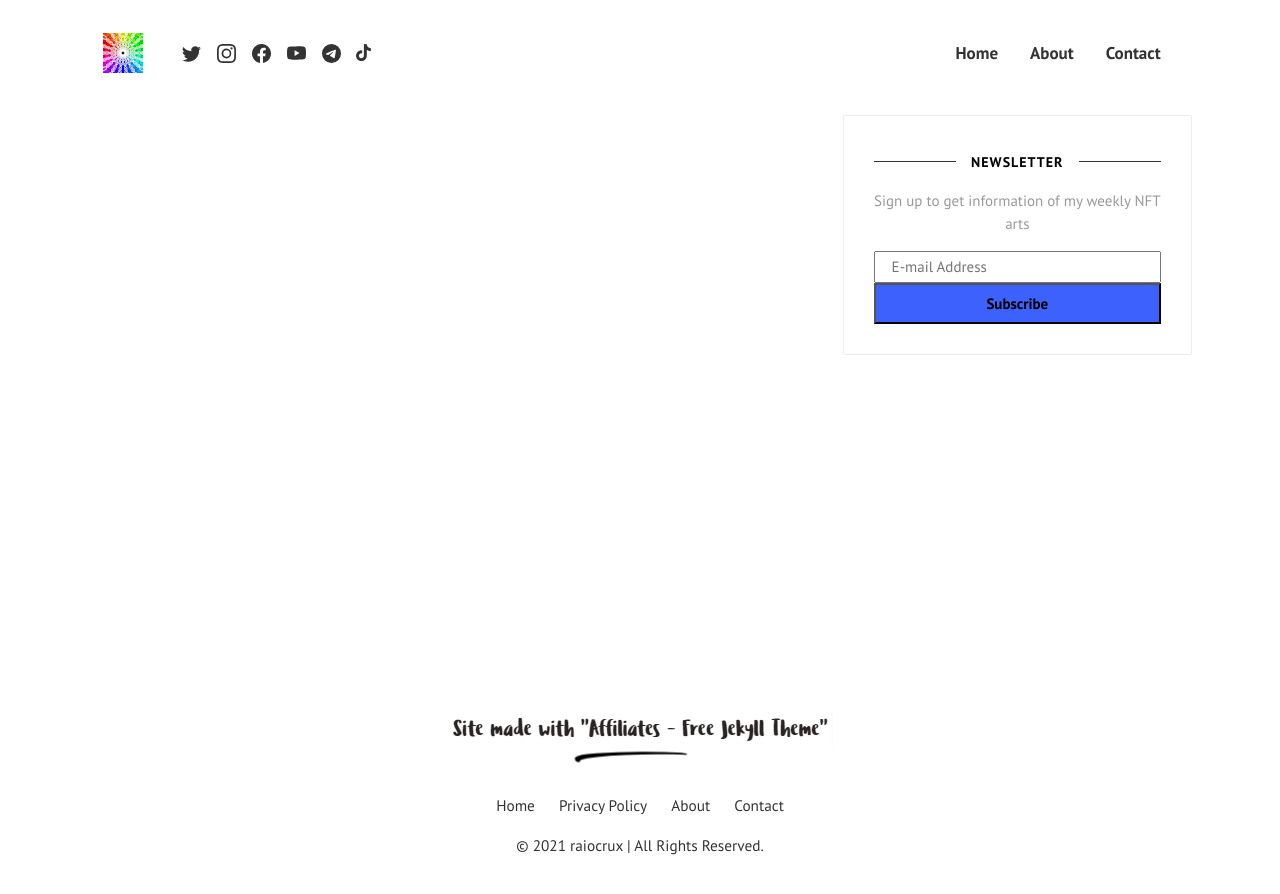
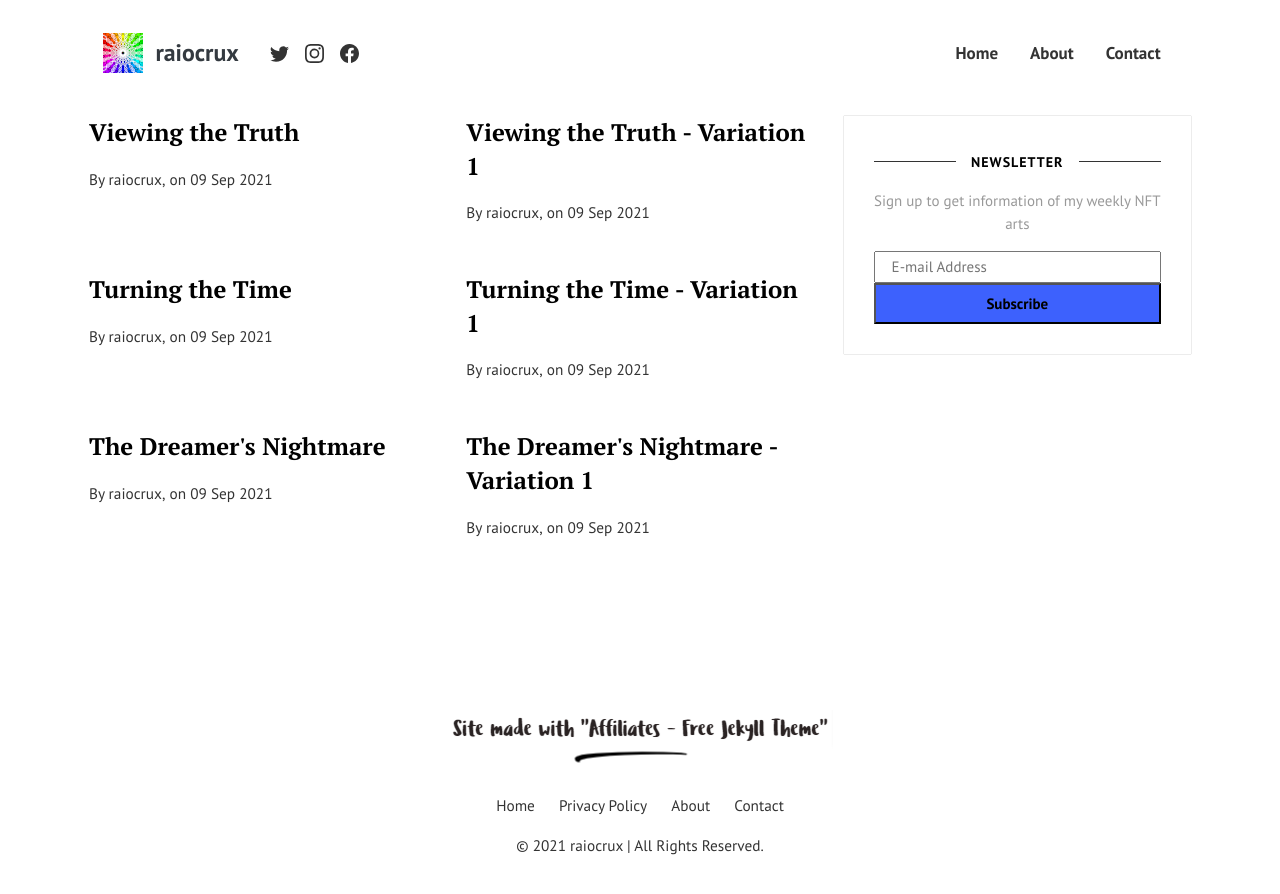
Before and after one commit to raiocrux/website, a Jekyll site: the page built from index.html, in a window 1280 px wide. Shown: the top 894 px of the page. Built offline with Jekyll 4.4.1, drawn with Linux system fonts in a browser that asks for light colours; nearby versions of some CDN libraries; the list of posts is cut into pages by our own code; comment, search, counter and statistics services are not loaded.

Commit message:
updating header and posting

```diff
--- a/_layouts/default.html
+++ b/_layouts/default.html
@@ -4,7 +4,7 @@
 <meta charset="utf-8">
 <meta name="viewport" content="width=device-width, initial-scale=1, shrink-to-fit=no">
 <link rel="icon" href="{{ site.baseurl }}/{{site.favicon}}">
-<script src="https://kit.fontawesome.com/e8f94120dd.js" crossorigin="anonymous"></script>
+<!--<script src="https://kit.fontawesome.com/e8f94120dd.js" crossorigin="anonymous"></script>-->
 
 <title>{{ page.title }} | {{site.title}}</title>
 
@@ -39,23 +39,16 @@ gtag('config', '{{site.ganalytics}}');
     <nav class="navbar navbar-expand-lg">
         <div class="container">
 
-          <a class="navbar-brand text-dark font-weight-bold big d-flex align-items-center" href="{{site.baseurl}}/">
-          {% if site.logo %}
+          <a class="navbar-brand text-dark font-weight-bold big d-flex align-items-center keychainify-checked" href="{{site.baseurl}}/">
           <img class="mr-2" src="{{site.baseurl}}/{{site.logo}}" alt="logo">
-          {% else %}
-          <span class="d-none d-md-inline-block">{{ site.title }}</span>
-          {% endif %}
-          </a>
-
-          <!-- |  -->
+          <span class="d-none d-md-inline-block ml-1">{{site.title}}</span>
+          </a> <!--| -->
 
 
           <div class="d-flex align-items-center">
 
-            <!-- <span class="ml-3 text-muted small">Follow</span> -->
-
             <a class="d-inline-block social-icon" target="_blank" href="{{site.social.twitter}}">
-              <svg xmlns="http://www.w3.org/2000/svg" width="19" height="19" fill="currentColor" class="bi bi-twitter" viewBox="0 0 16 16">
+            <svg xmlns="http://www.w3.org/2000/svg" width="19" height="19" fill="currentColor" class="bi bi-twitter" viewBox="0 0 16 16">
               <path d="M5.026 15c6.038 0 9.341-5.003 9.341-9.334 0-.14 0-.282-.006-.422A6.685 6.685 0 0 0 16 3.542a6.658 6.658 0 0 1-1.889.518 3.301 3.301 0 0 0 1.447-1.817 6.533 6.533 0 0 1-2.087.793A3.286 3.286 0 0 0 7.875 6.03a9.325 9.325 0 0 1-6.767-3.429 3.289 3.289 0 0 0 1.018 4.382A3.323 3.323 0 0 1 .64 6.575v.045a3.288 3.288 0 0 0 2.632 3.218 3.203 3.203 0 0 1-.865.115 3.23 3.23 0 0 1-.614-.057 3.283 3.283 0 0 0 3.067 2.277A6.588 6.588 0 0 1 .78 13.58a6.32 6.32 0 0 1-.78-.045A9.344 9.344 0 0 0 5.026 15z"/>
             </svg>
             </a>
@@ -71,44 +64,6 @@ gtag('config', '{{site.ganalytics}}');
               <path d="M16 8.049c0-4.446-3.582-8.05-8-8.05C3.58 0-.002 3.603-.002 8.05c0 4.017 2.926 7.347 6.75 7.951v-5.625h-2.03V8.05H6.75V6.275c0-2.017 1.195-3.131 3.022-3.131.876 0 1.791.157 1.791.157v1.98h-1.009c-.993 0-1.303.621-1.303 1.258v1.51h2.218l-.354 2.326H9.25V16c3.824-.604 6.75-3.934 6.75-7.951z"/>
             </svg>
             </a>
-
-            <a class="d-inline-block social-icon" target="_blank" href="{{site.social.youtube}}">
-              <svg xmlns="http://www.w3.org/2000/svg" width="19" height="19" fill="currentColor" class="bi bi-youtube" viewBox="0 0 16 16">
-                <path d="M8.051 1.999h.089c.822.003 4.987.033 6.11.335a2.01 2.01 0 0 1 1.415 1.42c.101.38.172.883.22 1.402l.01.104.022.26.008.104c.065.914.073 1.77.074 1.957v.075c-.001.194-.01 1.108-.082 2.06l-.008.105-.009.104c-.05.572-.124 1.14-.235 1.558a2.007 2.007 0 0 1-1.415 1.42c-1.16.312-5.569.334-6.18.335h-.142c-.309 0-1.587-.006-2.927-.052l-.17-.006-.087-.004-.171-.007-.171-.007c-1.11-.049-2.167-.128-2.654-.26a2.007 2.007 0 0 1-1.415-1.419c-.111-.417-.185-.986-.235-1.558L.09 9.82l-.008-.104A31.4 31.4 0 0 1 0 7.68v-.123c.002-.215.01-.958.064-1.778l.007-.103.003-.052.008-.104.022-.26.01-.104c.048-.519.119-1.023.22-1.402a2.007 2.007 0 0 1 1.415-1.42c.487-.13 1.544-.21 2.654-.26l.17-.007.172-.006.086-.003.171-.007A99.788 99.788 0 0 1 7.858 2h.193zM6.4 5.209v4.818l4.157-2.408L6.4 5.209z"/>
-              </svg>
-            </a>
-
-            <!-- <a class="d-inline-block social-icon" target="_blank" href="{{site.social.twitch}}">
-              <svg xmlns="http://www.w3.org/2000/svg" width="19" height="19" fill="currentColor" class="bi bi-twitch" viewBox="0 0 16 16">
-              <path d="M3.857 0 1 2.857v10.286h3.429V16l2.857-2.857H9.57L14.714 8V0H3.857zm9.714 7.429-2.285 2.285H9l-2 2v-2H4.429V1.143h9.142v6.286z"/>
-              <path d="M11.857 3.143h-1.143V6.57h1.143V3.143zm-3.143 0H7.571V6.57h1.143V3.143z"/>
-            </svg> -->
-
-            <a class="d-inline-block social-icon" target="_blank" href="{{site.social.telegram}}">
-              <svg xmlns="http://www.w3.org/2000/svg" width="19" height="19" fill="currentColor" class="bi bi-telegram" viewBox="0 0 16 16">
-                <path d="M16 8A8 8 0 1 1 0 8a8 8 0 0 1 16 0zM8.287 5.906c-.778.324-2.334.994-4.666 2.01-.378.15-.577.298-.595.442-.03.243.275.339.69.47l.175.055c.408.133.958.288 1.243.294.26.006.549-.1.868-.32 2.179-1.471 3.304-2.214 3.374-2.23.05-.012.12-.026.166.016.047.041.042.12.037.141-.03.129-1.227 1.241-1.846 1.817-.193.18-.33.307-.358.336a8.154 8.154 0 0 1-.188.186c-.38.366-.664.64.015 1.088.327.216.589.393.85.571.284.194.568.387.936.629.093.06.183.125.27.187.331.236.63.448.997.414.214-.02.435-.22.547-.82.265-1.417.786-4.486.906-5.751a1.426 1.426 0 0 0-.013-.315.337.337 0 0 0-.114-.217.526.526 0 0 0-.31-.093c-.3.005-.763.166-2.984 1.09z"/>
-              </svg>
-            </a>
-
-            <!-- <a class="d-inline-block social-icon" target="_blank" href="{{site.social.reddit}}">
-              <svg xmlns="http://www.w3.org/2000/svg" width="19" height="19" fill="currentColor" class="bi bi-reddit" viewBox="0 0 16 16">
-                <path d="M6.167 8a.831.831 0 0 0-.83.83c0 .459.372.84.83.831a.831.831 0 0 0 0-1.661zm1.843 3.647c.315 0 1.403-.038 1.976-.611a.232.232 0 0 0 0-.306.213.213 0 0 0-.306 0c-.353.363-1.126.487-1.67.487-.545 0-1.308-.124-1.671-.487a.213.213 0 0 0-.306 0 .213.213 0 0 0 0 .306c.564.563 1.652.61 1.977.61zm.992-2.807c0 .458.373.83.831.83.458 0 .83-.381.83-.83a.831.831 0 0 0-1.66 0z"/>
-                <path d="M16 8A8 8 0 1 1 0 8a8 8 0 0 1 16 0zm-3.828-1.165c-.315 0-.602.124-.812.325-.801-.573-1.9-.945-3.121-.993l.534-2.501 1.738.372a.83.83 0 1 0 .83-.869.83.83 0 0 0-.744.468l-1.938-.41a.203.203 0 0 0-.153.028.186.186 0 0 0-.086.134l-.592 2.788c-1.24.038-2.358.41-3.17.992-.21-.2-.496-.324-.81-.324a1.163 1.163 0 0 0-.478 2.224c-.02.115-.029.23-.029.353 0 1.795 2.091 3.256 4.669 3.256 2.577 0 4.668-1.451 4.668-3.256 0-.114-.01-.238-.029-.353.401-.181.688-.592.688-1.069 0-.65-.525-1.165-1.165-1.165z"/>
-              </svg>
-            </a> -->
-
-            <p>&nbsp &nbsp</p>
-            <a class="fab fa-tiktok" target="_blank" href="{{site.social.tiktok}}">
-            </a>
-
-            <!-- <p>&nbsp &nbsp</p>
-            <a class="fab fa-pinterest" target="_blank" href="{{site.social.pinterest}}">
-            </a>
-
-            <p>&nbsp &nbsp</p>
-            <a class="fab fa-flickr" target="_blank" href="{{site.social.flickr}}">
-            </a> -->
-
           </div>
 
           <button class="navbar-toggler" type="button" data-bs-toggle="collapse" data-bs-target="#navbarResponsive" aria-controls="navbarResponsive" aria-expanded="false" aria-label="Toggle navigation">
--- /dev/null
+++ b/_posts/2021-09-09-the-dreamer-s-nightmare-variation-1.md
@@ -0,0 +1,7 @@
+---
+layout: post
+title:  "The Dreamer's Nightmare - Variation 1"
+author: raiocrux
+categories: [ Opensea, abstract ]
+image:
+---
--- /dev/null
+++ b/_posts/2021-09-09-the-dreamer-s-nightmare.md
@@ -0,0 +1,7 @@
+---
+layout: post
+title:  "The Dreamer's Nightmare"
+author: raiocrux
+categories: [ Opensea, abstract ]
+image:
+---
--- /dev/null
+++ b/_posts/2021-09-09-turning-the-time-variation-1.md
@@ -0,0 +1,7 @@
+---
+layout: post
+title:  "Turning the Time - Variation 1"
+author: raiocrux
+categories: [ Opensea, abstract ]
+image:
+---
--- /dev/null
+++ b/_posts/2021-09-09-turning-the-time.md
@@ -0,0 +1,7 @@
+---
+layout: post
+title:  "Turning the Time"
+author: raiocrux
+categories: [ Opensea, abstract ]
+image:
+---
--- /dev/null
+++ b/_posts/2021-09-09-viewing-the-truth-variation-1.md
@@ -0,0 +1,7 @@
+---
+layout: post
+title:  "Viewing the Truth - Variation 1"
+author: raiocrux
+categories: [ Opensea, abstract ]
+image:
+---
--- /dev/null
+++ b/_posts/2021-09-09-viewing-the-truth.md
@@ -0,0 +1,7 @@
+---
+layout: post
+title:  "Viewing the Truth"
+author: raiocrux
+categories: [ Opensea, abstract ]
+image:
+---
```
